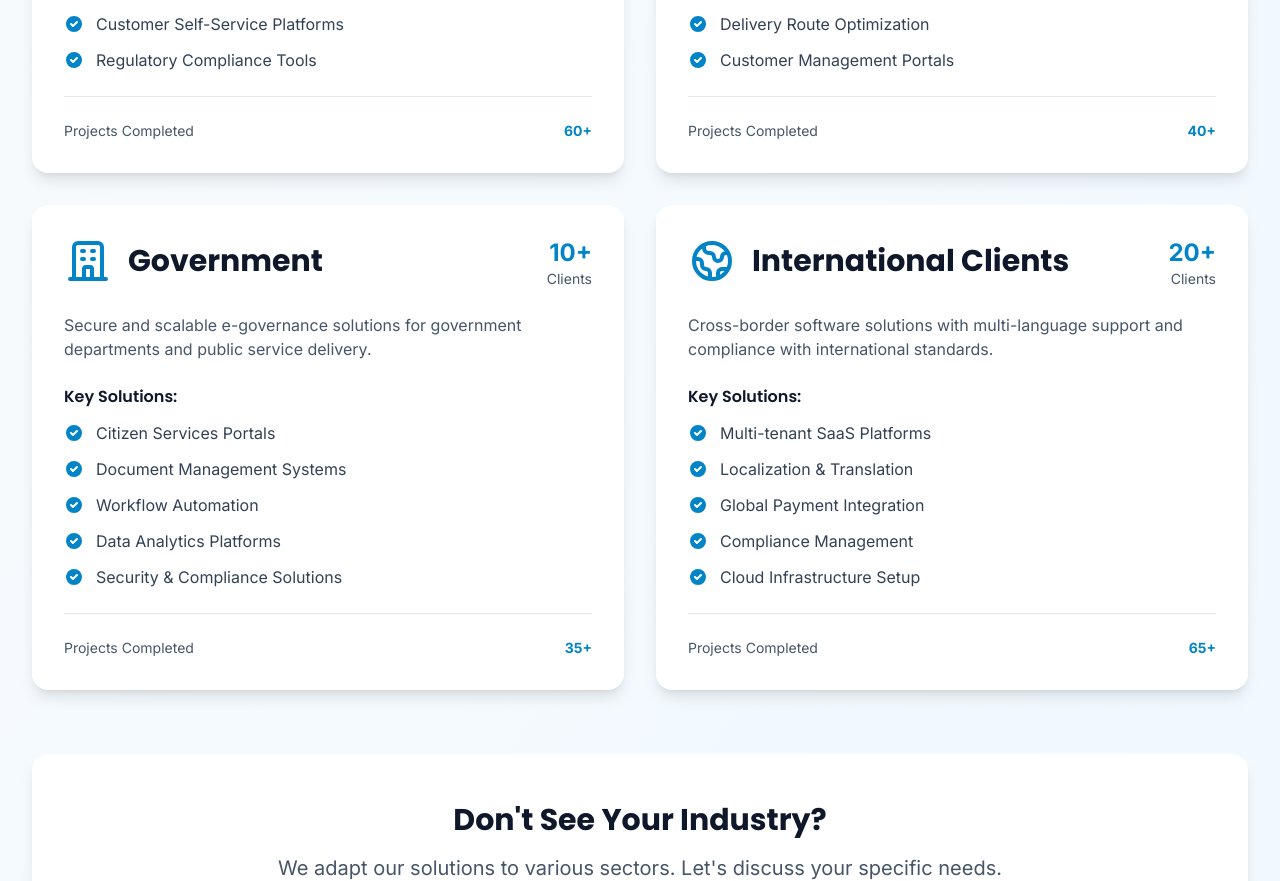
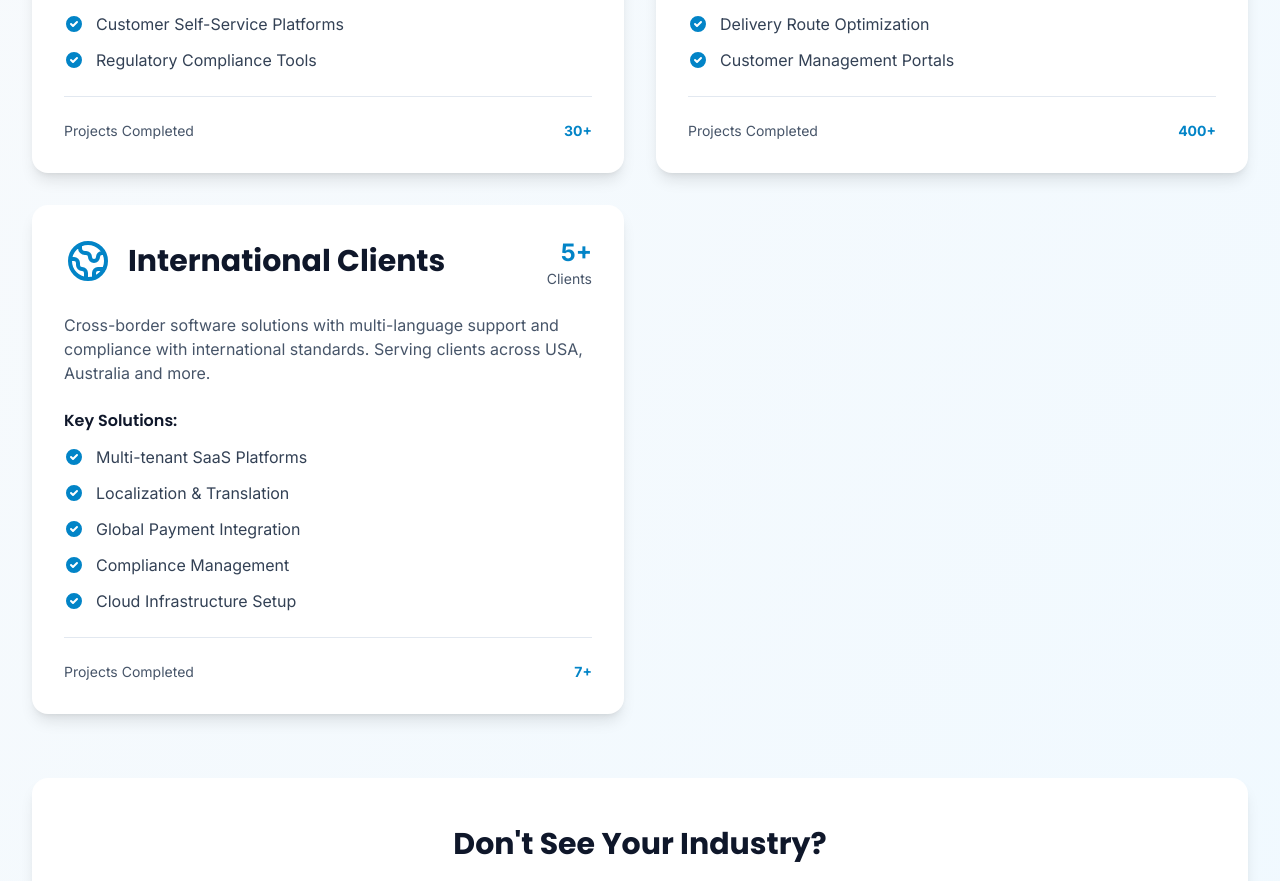
Before and after one commit to vinksllp/vinksllp.github.io, a React (Vite) app: page / in a window 1280 px wide. Shown: the part 2728-3609 px from the top of the page. Built offline with nearby package versions, Linux system fonts and the light colour scheme.

Commit message:
Updated domains content

```diff
--- a/src/components/Domains.jsx
+++ b/src/components/Domains.jsx
@@ -1,7 +1,7 @@
 const Domains = () => {
   const domains = [
     {
-      title: 'Insurance',
+      title: 'Cooperative Societies',
       icon: (
         <svg className="w-12 h-12" fill="none" stroke="currentColor" viewBox="0 0 24 24">
           <path strokeLinecap="round" strokeLinejoin="round" strokeWidth={2} d="M9 12l2 2 4-4m5.618-4.016A11.955 11.955 0 0112 2.944a11.955 11.955 0 01-8.618 3.04A12.02 12.02 0 003 9c0 5.591 3.824 10.29 9 11.622 5.176-1.332 9-6.03 9-11.622 0-1.042-.133-2.052-.382-3.016z" />
@@ -15,7 +15,7 @@ const Domains = () => {
         'Customer Self-Service Platforms',
         'Regulatory Compliance Tools'
       ],
-      stats: { clients: '25+', projects: '60+' }
+      stats: { clients: '10+', projects: '30+' }
     },
     {
       title: 'Gas Distribution',
@@ -32,25 +32,25 @@ const Domains = () => {
         'Delivery Route Optimization',
         'Customer Management Portals'
       ],
-      stats: { clients: '15+', projects: '40+' }
+      stats: { clients: '350+', projects: '400+' }
     },
-    {
-      title: 'Government',
-      icon: (
-        <svg className="w-12 h-12" fill="none" stroke="currentColor" viewBox="0 0 24 24">
-          <path strokeLinecap="round" strokeLinejoin="round" strokeWidth={2} d="M19 21V5a2 2 0 00-2-2H7a2 2 0 00-2 2v16m14 0h2m-2 0h-5m-9 0H3m2 0h5M9 7h1m-1 4h1m4-4h1m-1 4h1m-5 10v-5a1 1 0 011-1h2a1 1 0 011 1v5m-4 0h4" />
-        </svg>
-      ),
-      description: 'Secure and scalable e-governance solutions for government departments and public service delivery.',
-      solutions: [
-        'Citizen Services Portals',
-        'Document Management Systems',
-        'Workflow Automation',
-        'Data Analytics Platforms',
-        'Security & Compliance Solutions'
-      ],
-      stats: { clients: '10+', projects: '35+' }
-    },
+    // {
+    //   title: 'Government',
+    //   icon: (
+    //     <svg className="w-12 h-12" fill="none" stroke="currentColor" viewBox="0 0 24 24">
+    //       <path strokeLinecap="round" strokeLinejoin="round" strokeWidth={2} d="M19 21V5a2 2 0 00-2-2H7a2 2 0 00-2 2v16m14 0h2m-2 0h-5m-9 0H3m2 0h5M9 7h1m-1 4h1m4-4h1m-1 4h1m-5 10v-5a1 1 0 011-1h2a1 1 0 011 1v5m-4 0h4" />
+    //     </svg>
+    //   ),
+    //   description: 'Secure and scalable e-governance solutions for government departments and public service delivery.',
+    //   solutions: [
+    //     'Citizen Services Portals',
+    //     'Document Management Systems',
+    //     'Workflow Automation',
+    //     'Data Analytics Platforms',
+    //     'Security & Compliance Solutions'
+    //   ],
+    //   stats: { clients: '10+', projects: '35+' }
+    // },
     {
       title: 'International Clients',
       icon: (
@@ -58,7 +58,7 @@ const Domains = () => {
           <path strokeLinecap="round" strokeLinejoin="round" strokeWidth={2} d="M3.055 11H5a2 2 0 012 2v1a2 2 0 002 2 2 2 0 012 2v2.945M8 3.935V5.5A2.5 2.5 0 0010.5 8h.5a2 2 0 012 2 2 2 0 104 0 2 2 0 012-2h1.064M15 20.488V18a2 2 0 012-2h3.064M21 12a9 9 0 11-18 0 9 9 0 0118 0z" />
         </svg>
       ),
-      description: 'Cross-border software solutions with multi-language support and compliance with international standards.',
+      description: 'Cross-border software solutions with multi-language support and compliance with international standards. Serving clients across USA, Australia and more.',
       solutions: [
         'Multi-tenant SaaS Platforms',
         'Localization & Translation',
@@ -66,7 +66,7 @@ const Domains = () => {
         'Compliance Management',
         'Cloud Infrastructure Setup'
       ],
-      stats: { clients: '20+', projects: '65+' }
+      stats: { clients: '5+', projects: '7+' }
     }
   ];
 
```
